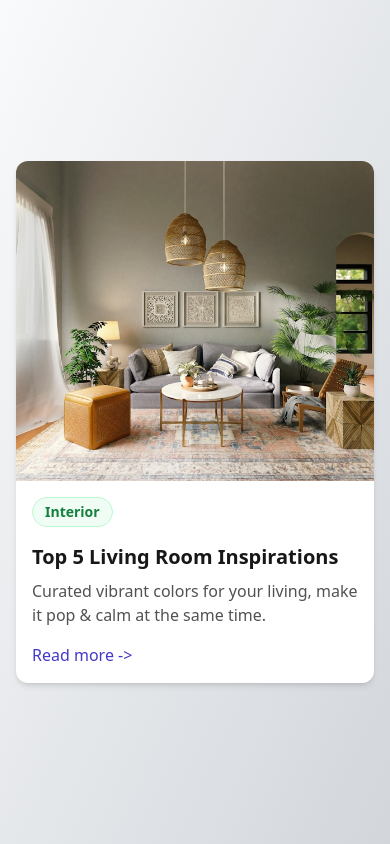
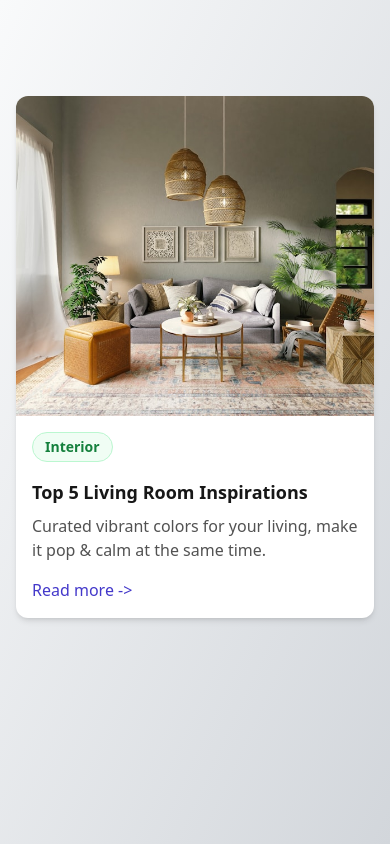
Before and after one commit to guizzettic/blog-card, a React (Vite) app: page / in a window 390 px wide. Built offline with nearby package versions, Linux system fonts and the light colour scheme.

Commit message:
styling improvements

```diff
--- a/src/App.tsx
+++ b/src/App.tsx
@@ -2,26 +2,24 @@ import "./index.css";
 import BlogCard from "./BlogCard";
 import image from "./assets/spacejoy-YqFz7UMm8qE-unsplash.jpg";
 
-const Card = [
-  {
+const Card = {
   img: image,
   label: "Interior",
   title: "Top 5 Living Room Inspirations",
   message:
     "Curated vibrant colors for your living, make it pop & calm at the same time.",
   link: "https://www.google.com",
-  },
-];
+};
 
 function App() {
   return (
-    <div className="flex flex-col items-center min-h-screen bg-gradient-to-br from-gray-light to-gray-medium p-4">
+    <div className="flex flex-col items-center min-h-screen bg-gradient-to-br from-gray-light to-gray-medium p-4 sm:bg-gradient-to-r sm:from-gray-light sm:to-gray-medium">
       <BlogCard
-        img={Card[0].img}
-        label={Card[0].label}
-        title={Card[0].title}
-        message={Card[0].message}
-        link={Card[0].link}
+        img={Card.img}
+        label={Card.label}
+        title={Card.title}
+        message={Card.message}
+        link={Card.link}
       />
     </div>
   );
--- a/src/BlogCard.tsx
+++ b/src/BlogCard.tsx
@@ -16,11 +16,15 @@ const BlogCard: React.FC<BlogCardProps> = ({
   link,
 }) => {
   return (
-    <div className="max-w-sm m-auto bg-white rounded-xl shadow-md overflow-hidden md:max-w-sm">
+    //     <div className="mt-0 sm:mt-20 md:mt-40">
+    // </div>
+    <div className="max-w-sm mt-20 md:m-auto bg-white rounded-xl shadow-md overflow-hidden md:max-w-sm">
       <img className="h-80 w-full object-cover" src={img} alt="article image" />
       <div className="p-4">
         <div className="label mb-4">{label}</div>
-        <h3 className="text-neutral-900 text-xl font-bold mb-2">{title}</h3>
+        <h3 className="text-neutral-900 text-lg md:text-xl font-bold mb-2">
+          {title}
+        </h3>
         <p className="text-neutral-600 text-base mb-4">{message}</p>
         <a href={link} className={link ? "btn-normal" : "btn-disabled"}>
           Read more {"->"}
--- a/src/index.css
+++ b/src/index.css
@@ -3,7 +3,7 @@
 @tailwind utilities;
 
 .btn {
-  @apply px-4 py-2 rounded-md text-white shadow-button transition-all duration-200 ease-in-out;
+  @apply px-4 py-2 rounded-md text-white shadow-button transition-all duration-200 ease-in-out font-extrabold;
 }
 
 .btn-normal {
```
Lines whose indentation alone changed are shown as unchanged.
